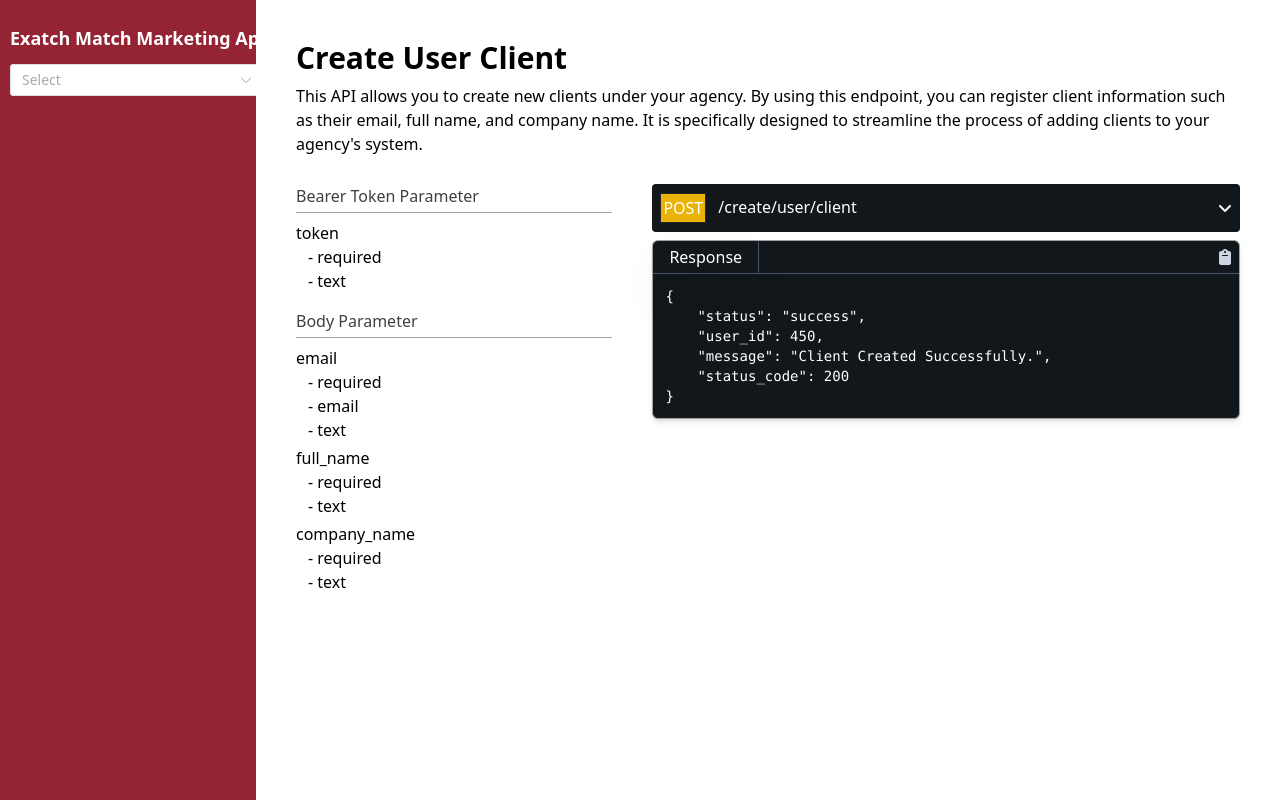
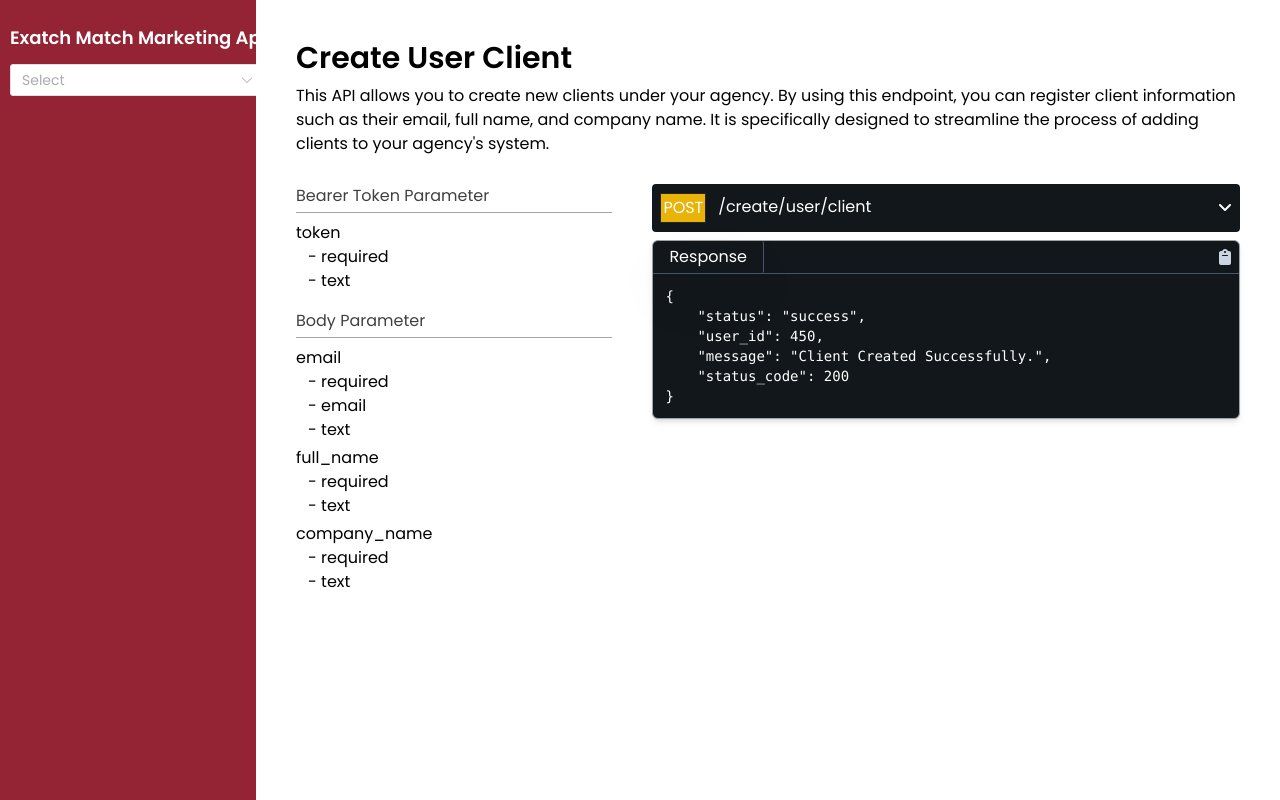
Before and after one commit to Feyfa/emm-api-documentation, a Vue app: page /agency/user-client/create-user-client in a window 1280 px wide. Built offline with nearby package versions, Linux system fonts and the light colour scheme.

Commit message:
change font to poopins

```diff
--- a/index.html
+++ b/index.html
@@ -1,5 +1,5 @@
 <!DOCTYPE html>
-<html lang="">
+<html lang="en">
   <head>
     <meta charset="UTF-8">
     <link rel="icon" href="/favicon.ico">
@@ -21,7 +21,7 @@
     <!-- font awesome -->
 
   </head>
-  <body>
+  <body class="font-poppins">
     <div id="app"></div>
     <script type="module" src="/src/main.js"></script>
 
--- a/tailwind.config.js
+++ b/tailwind.config.js
@@ -14,6 +14,9 @@ export default {
         '4xl': '2560px',
       },
     },
+    fontFamily: {
+      'poppins': ['Poppins', 'sans-serif']
+    }
   },
   plugins: [],
 }
```
